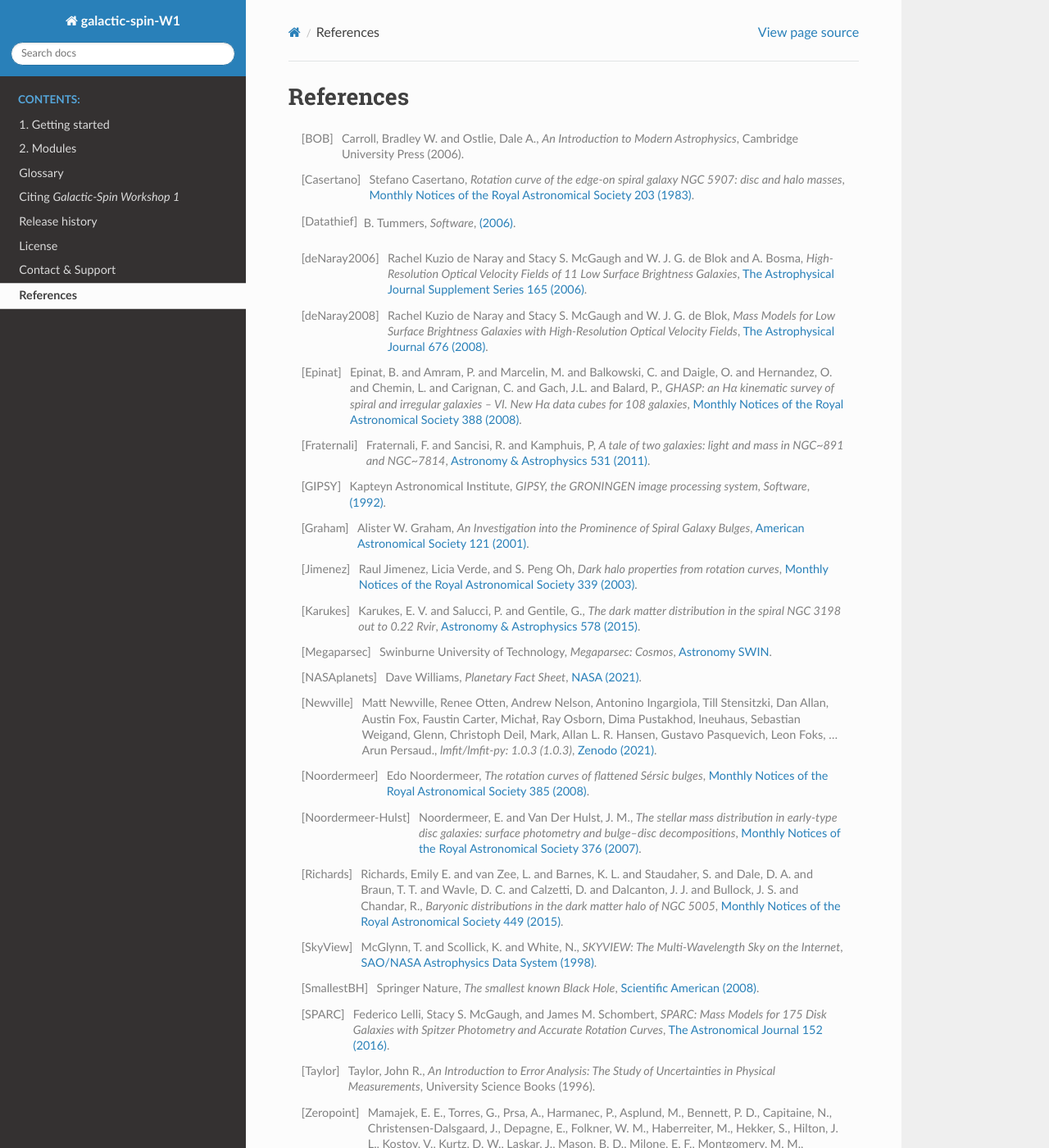
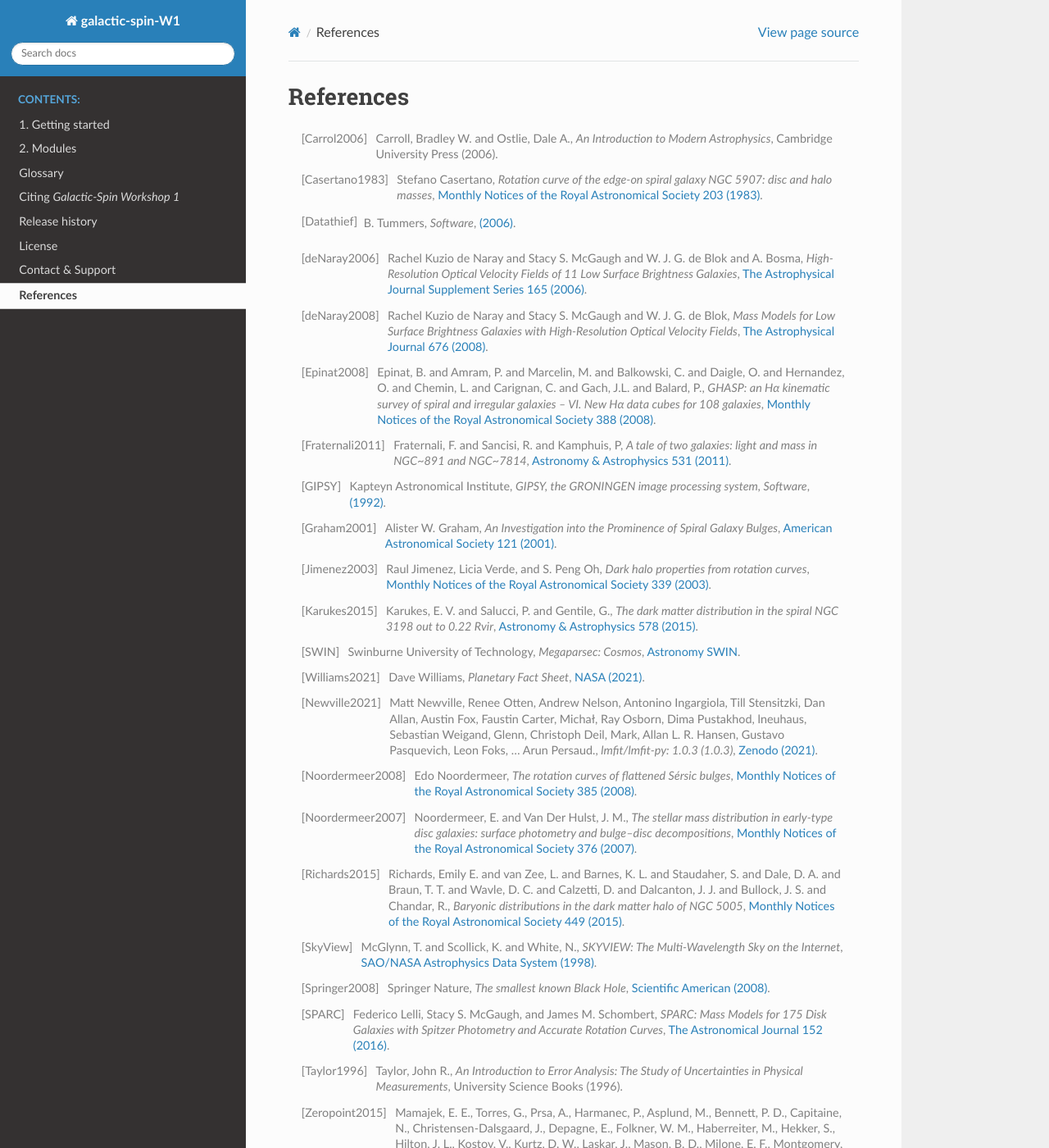
Before and after one commit to villano-lab/galactic-spin-W1, a Sphinx documentation site: the page built from docs/source/References.rst, in a window 1280 px wide and 1400 px high. Shown: the whole window at 82% size. Built offline with Sphinx 7.4.7 and the Read the Docs theme 2.0.0, drawn with Linux system fonts in a browser that asks for light colours.

Commit message:
Updating links, badges, and working on unifying reference labels.

```diff
--- a/docs/source/04_Citations.rst
+++ b/docs/source/04_Citations.rst
@@ -23,8 +23,8 @@
     year         = {2022},
     publisher    = {},
     version      = {v1.0.0},
-    doi          = {DOI:},
-    url          = {},
+    doi          = {DOI:10.5281/zenodo.6588350},
+    url          = {https://zenodo.org/record/6588351},
     howpublished={The code can be found under \url{https://github.com/villano-lab/galactic-spin-W1/}.}
     }
 
--- a/docs/source/05_Release_History.rst
+++ b/docs/source/05_Release_History.rst
@@ -2,5 +2,7 @@
 Release history
 ===============
 
+* 27.04.2022: Release of `v1.0.1<https://github.com/villano-lab/galactic-spin-W1/releases/tag/v1.0.1>`_
+     Fixed various documentation issues.
 * 27.04.2022: Release of `v1.0.0 <https://github.com/villano-lab/galactic-spin-W1/releases/tag/v1.0.0>`_
      Initial release.
--- a/docs/source/07_Contact.rst
+++ b/docs/source/07_Contact.rst
@@ -2,7 +2,7 @@
 Contact & Support
 =================
 
-The authors of *Galactic Spin Workshop 1* are `A.N. Villano <https://github.com/villaa>`_, `J. Bergfalk <https://github.com/juditbergfalk>`_, `K. Harris <https://github.com/nuclearGoblin>`_, `R. Hatami <https://github.com/mabs33>`_, F. Vititoe, and `J. Johnston <https://github.com/joohlz>`_.
+The authors of *Galactic Spin Workshop 1* are `A.N. Villano <https://github.com/villaa>`_, `J. Bergfalk <https://github.com/juditbergfalk>`_, `K. Harris <https://github.com/nuclearGoblin>`_, `R. Hatami <https://github.com/mabs33>`_, `F. Vititoe<https://github.com/frankie-768>`_, and `J. Johnston <https://github.com/joohlz>`_.
 
 For questions, support, bug reports, or other suggestions, please open an issue
 on `github <https://github.com/villano-lab/galactic-spin-W1/issues>`_.
--- a/docs/source/References.rst
+++ b/docs/source/References.rst
@@ -3,25 +3,25 @@
 ==========
 
 .. .. [ref] author, *title*, `journal <>`_
-.. [BOB] Carroll, Bradley W. and Ostlie, Dale A., *An Introduction to Modern Astrophysics*, Cambridge University Press (2006).
-.. [Casertano] Stefano Casertano, *Rotation curve of the edge-on spiral galaxy NGC 5907: disc and halo masses*, `Monthly Notices of the Royal Astronomical Society 203 (1983) <https://doi.org/10.1093/mnras/203.3.735>`_.
+.. [Carrol2006] Carroll, Bradley W. and Ostlie, Dale A., *An Introduction to Modern Astrophysics*, Cambridge University Press (2006).
+.. [Casertano1983] Stefano Casertano, *Rotation curve of the edge-on spiral galaxy NGC 5907: disc and halo masses*, `Monthly Notices of the Royal Astronomical Society 203 (1983) <https://doi.org/10.1093/mnras/203.3.735>`_.
 .. [Datathief] B. Tummers, *Software*, `(2006) <https://datathief.org>`_.
 .. [deNaray2006] Rachel Kuzio de Naray and Stacy S. McGaugh and W. J. G. de Blok and A. Bosma, *High-Resolution Optical Velocity Fields of 11 Low Surface Brightness Galaxies*, `The Astrophysical Journal Supplement Series 165 (2006) <https://doi.org/10.1086/505345>`_.
 .. [deNaray2008] Rachel Kuzio de Naray and Stacy S. McGaugh and W. J. G. de Blok, *Mass Models for Low Surface Brightness Galaxies with High-Resolution Optical Velocity Fields*, `The Astrophysical Journal 676 (2008) <https://doi.org/10.1086/527543>`_.
-.. [Epinat] Epinat, B. and Amram, P. and Marcelin, M. and Balkowski, C. and Daigle, O. and Hernandez, O. and Chemin, L. and Carignan, C. and Gach, J.L. and Balard, P., *GHASP: an Hα kinematic survey of spiral and irregular galaxies – VI. New Hα data cubes for 108 galaxies*, `Monthly Notices of the Royal Astronomical Society 388 (2008) <https://doi.org/10.1111/j.1365-2966.2008.13422.x>`_.
-.. [Fraternali] Fraternali, F. and Sancisi, R. and Kamphuis, P, *A tale of two galaxies: light and mass in NGC~891 and NGC~7814*, `Astronomy & Astrophysics 531 (2011) <https://doi.org/10.1051/0004-6361/201116634>`_.
+.. [Epinat2008] Epinat, B. and Amram, P. and Marcelin, M. and Balkowski, C. and Daigle, O. and Hernandez, O. and Chemin, L. and Carignan, C. and Gach, J.L. and Balard, P., *GHASP: an Hα kinematic survey of spiral and irregular galaxies – VI. New Hα data cubes for 108 galaxies*, `Monthly Notices of the Royal Astronomical Society 388 (2008) <https://doi.org/10.1111/j.1365-2966.2008.13422.x>`_.
+.. [Fraternali2011] Fraternali, F. and Sancisi, R. and Kamphuis, P, *A tale of two galaxies: light and mass in NGC~891 and NGC~7814*, `Astronomy & Astrophysics 531 (2011) <https://doi.org/10.1051/0004-6361/201116634>`_.
 .. [GIPSY] Kapteyn Astronomical Institute, *GIPSY, the GRONINGEN image processing system, Software*, `(1992) <https://www.astro.rug.nl/~gipsy/>`_.
-.. [Graham] Alister W. Graham, *An Investigation into the Prominence of Spiral Galaxy Bulges*, `American Astronomical Society 121 (2001) <https://doi.org/10.1086/318767>`_.
-.. [Jimenez] Raul Jimenez, Licia Verde, and S. Peng Oh, *Dark halo properties from rotation curves*, `Monthly Notices of the Royal Astronomical Society 339 (2003) <https://doi.org/10.1046/j.1365-8711.2003.06165.x>`_.
-.. [Karukes] Karukes, E. V. and Salucci, P. and Gentile, G., *The dark matter distribution in the spiral NGC 3198 out to 0.22 Rvir*, `Astronomy & Astrophysics 578 (2015) <https://doi.org/10.1051/0004-6361/201425339>`_.
-.. [Megaparsec] Swinburne University of Technology, *Megaparsec: Cosmos*, `Astronomy SWIN <https://astronomy.swin.edu.au/cosmos/m/megaparsec>`_.
-.. [NASAplanets] Dave Williams, *Planetary Fact Sheet*, `NASA (2021) <https://nssdc.gsfc.nasa.gov/planetary/factsheet/>`_.
-.. [Newville] Matt Newville, Renee Otten, Andrew Nelson, Antonino Ingargiola, Till Stensitzki, Dan Allan, Austin Fox, Faustin Carter, Michał, Ray Osborn, Dima Pustakhod, lneuhaus, Sebastian Weigand, Glenn, Christoph Deil, Mark, Allan L. R. Hansen, Gustavo Pasquevich, Leon Foks, … Arun Persaud., *lmfit/lmfit-py: 1.0.3 (1.0.3)*, `Zenodo (2021) <https://doi.org/10.5281/zenodo.5570790>`_.
-.. [Noordermeer] Edo Noordermeer, *The rotation curves of flattened Sérsic bulges*, `Monthly Notices of the Royal Astronomical Society 385 (2008) <https://doi.org/10.1111/j.1365-2966.2008.12837.x>`_.
-.. [Noordermeer-Hulst] Noordermeer, E. and Van Der Hulst, J. M., *The stellar mass distribution in early-type disc galaxies: surface photometry and bulge–disc decompositions*, `Monthly Notices of the Royal Astronomical Society 376 (2007) <https://doi.org/10.1111/j.1365-2966.2007.11532.x>`_.
-.. [Richards] Richards, Emily E. and van Zee, L. and Barnes, K. L. and Staudaher, S. and Dale, D. A. and Braun, T. T. and Wavle, D. C. and Calzetti, D. and Dalcanton, J. J. and Bullock, J. S. and Chandar, R., *Baryonic distributions in the dark matter halo of NGC 5005*, `Monthly Notices of the Royal Astronomical Society 449 (2015) <https://doi.org/10.1093/mnras/stv568>`_.
+.. [Graham2001] Alister W. Graham, *An Investigation into the Prominence of Spiral Galaxy Bulges*, `American Astronomical Society 121 (2001) <https://doi.org/10.1086/318767>`_.
+.. [Jimenez2003] Raul Jimenez, Licia Verde, and S. Peng Oh, *Dark halo properties from rotation curves*, `Monthly Notices of the Royal Astronomical Society 339 (2003) <https://doi.org/10.1046/j.1365-8711.2003.06165.x>`_.
+.. [Karukes2015] Karukes, E. V. and Salucci, P. and Gentile, G., *The dark matter distribution in the spiral NGC 3198 out to 0.22 Rvir*, `Astronomy & Astrophysics 578 (2015) <https://doi.org/10.1051/0004-6361/201425339>`_.
+.. [SWIN] Swinburne University of Technology, *Megaparsec: Cosmos*, `Astronomy SWIN <https://astronomy.swin.edu.au/cosmos/m/megaparsec>`_.
+.. [Williams2021] Dave Williams, *Planetary Fact Sheet*, `NASA (2021) <https://nssdc.gsfc.nasa.gov/planetary/factsheet/>`_.
+.. [Newville2021] Matt Newville, Renee Otten, Andrew Nelson, Antonino Ingargiola, Till Stensitzki, Dan Allan, Austin Fox, Faustin Carter, Michał, Ray Osborn, Dima Pustakhod, lneuhaus, Sebastian Weigand, Glenn, Christoph Deil, Mark, Allan L. R. Hansen, Gustavo Pasquevich, Leon Foks, … Arun Persaud., *lmfit/lmfit-py: 1.0.3 (1.0.3)*, `Zenodo (2021) <https://doi.org/10.5281/zenodo.5570790>`_.
+.. [Noordermeer2008] Edo Noordermeer, *The rotation curves of flattened Sérsic bulges*, `Monthly Notices of the Royal Astronomical Society 385 (2008) <https://doi.org/10.1111/j.1365-2966.2008.12837.x>`_.
+.. [Noordermeer2007] Noordermeer, E. and Van Der Hulst, J. M., *The stellar mass distribution in early-type disc galaxies: surface photometry and bulge–disc decompositions*, `Monthly Notices of the Royal Astronomical Society 376 (2007) <https://doi.org/10.1111/j.1365-2966.2007.11532.x>`_.
+.. [Richards2015] Richards, Emily E. and van Zee, L. and Barnes, K. L. and Staudaher, S. and Dale, D. A. and Braun, T. T. and Wavle, D. C. and Calzetti, D. and Dalcanton, J. J. and Bullock, J. S. and Chandar, R., *Baryonic distributions in the dark matter halo of NGC 5005*, `Monthly Notices of the Royal Astronomical Society 449 (2015) <https://doi.org/10.1093/mnras/stv568>`_.
 .. [SkyView] McGlynn, T. and Scollick, K. and White, N., *SKYVIEW: The Multi-Wavelength Sky on the Internet*, `SAO/NASA Astrophysics Data System (1998) <https://ui.adsabs.harvard.edu/abs/1998IAUS..179..465M>`_.
-.. [SmallestBH] Springer Nature, *The smallest known Black Hole*, `Scientific American (2008) <http://www.scientificamerican.com/gallery/the-smallest-known-black-hole>`_.
+.. [Springer2008] Springer Nature, *The smallest known Black Hole*, `Scientific American (2008) <http://www.scientificamerican.com/gallery/the-smallest-known-black-hole>`_.
 .. [SPARC] Federico Lelli, Stacy S. McGaugh, and James M. Schombert, *SPARC: Mass Models for 175 Disk Galaxies with Spitzer Photometry and Accurate Rotation Curves*, `The Astronomical Journal 152 (2016) <https://doi.org/10.3847/0004-6256-152/6/157>`_.
-.. [Taylor] Taylor, John R., *An Introduction to Error Analysis: The Study of Uncertainties in Physical Measurements*, University Science Books (1996).
-.. [Zeropoint]  Mamajek, E. E., Torres, G., Prsa, A., Harmanec, P., Asplund, M., Bennett, P. D., Capitaine, N., Christensen-Dalsgaard, J., Depagne, E., Folkner, W. M., Haberreiter, M., Hekker, S., Hilton, J. L., Kostov, V., Kurtz, D. W., Laskar, J., Mason, B. D., Milone, E. F., Montgomery, M. M., Richards, M. T., *IAU 2015 Resolution B2 on Recommended Zero Points for the Absolute and Apparent Bolometric Magnitude Scales*, `SAO/NASA Astrophysics Data System (2015) <https://ui.adsabs.harvard.edu/abs/2015arXiv151006262M>`_.
+.. [Taylor1996] Taylor, John R., *An Introduction to Error Analysis: The Study of Uncertainties in Physical Measurements*, University Science Books (1996).
+.. [Zeropoint2015]  Mamajek, E. E., Torres, G., Prsa, A., Harmanec, P., Asplund, M., Bennett, P. D., Capitaine, N., Christensen-Dalsgaard, J., Depagne, E., Folkner, W. M., Haberreiter, M., Hekker, S., Hilton, J. L., Kostov, V., Kurtz, D. W., Laskar, J., Mason, B. D., Milone, E. F., Montgomery, M. M., Richards, M. T., *IAU 2015 Resolution B2 on Recommended Zero Points for the Absolute and Apparent Bolometric Magnitude Scales*, `SAO/NASA Astrophysics Data System (2015) <https://ui.adsabs.harvard.edu/abs/2015arXiv151006262M>`_.
--- a/docs/source/index.rst
+++ b/docs/source/index.rst
@@ -10,6 +10,9 @@
 .. .. image:: https://mybinder.org/badge_logo.svg
 ..   :target: https://mybinder.org/v2/gh/villano-lab/galactic-spin-W1/HEAD?labpath=binder
 ..   :alt: Binder
+.. .. image:: https://zenodo.org/badge/DOI/10.5281/zenodo.6588351.svg
+..   :target: https://doi.org/10.5281/zenodo.6588351
+..   :alt: Zenodo DOI
 
 ==========================================================
 *Galactic Spin Workshop 1* - The Basics of Rotation Curves
```
Also changed, not shown: RELEASE_CHECKLIST.md (+9 -8 lines).
